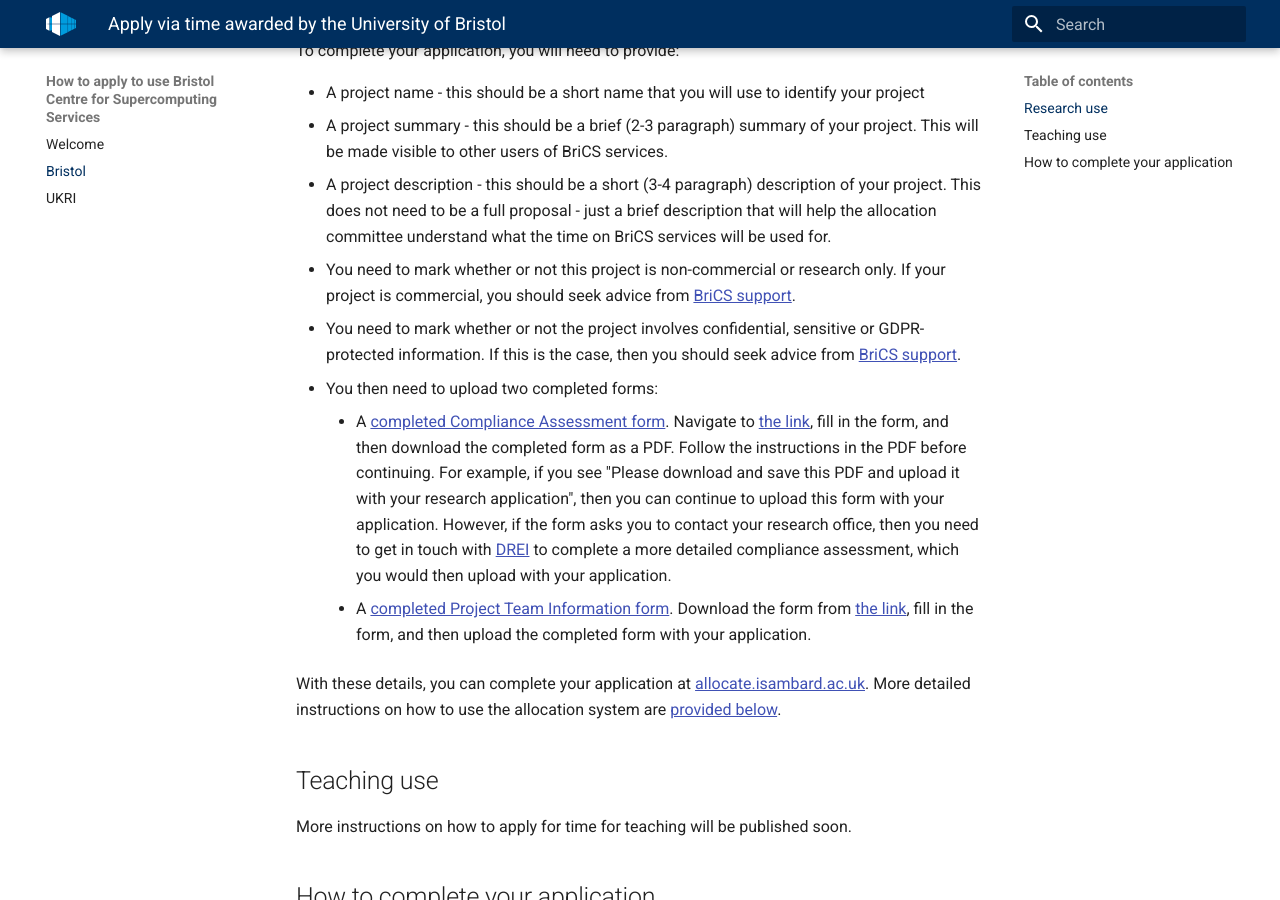
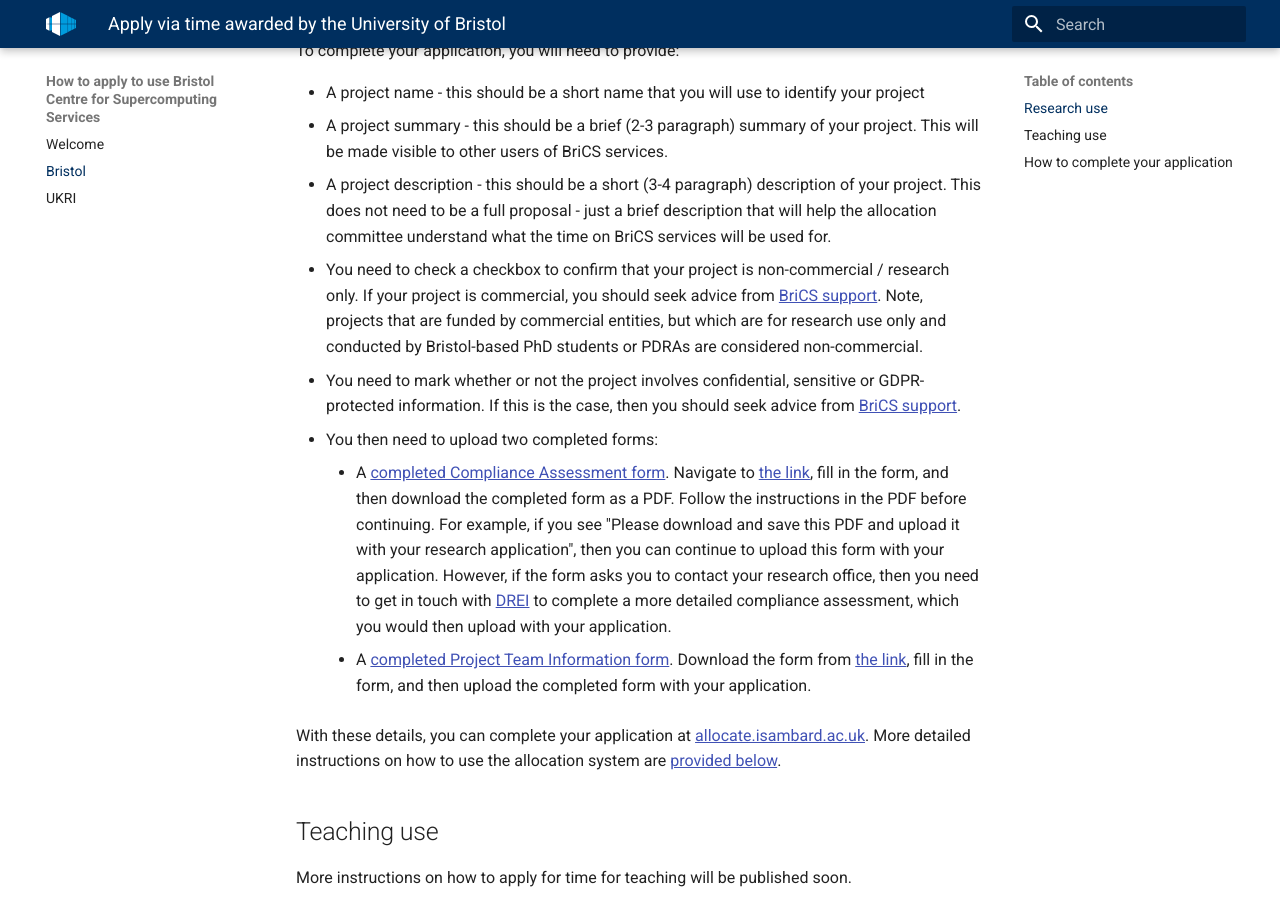
Before and after one commit to isambard-sc/apply.isambard.ac.uk, an MkDocs documentation site: the page built from docs/bristol/index.md, in a window 1280 px wide and 900 px high, scrolled down 767 px. Built offline with MkDocs 1.6.1 and Material for MkDocs 9.7.7, drawn with Linux system fonts in a browser that asks for light colours; some of the changed text lies outside the part shown.

Commit message:
Clarified check-box about commercial use

```diff
--- a/docs/bristol/index.md
+++ b/docs/bristol/index.md
@@ -26,7 +26,7 @@
 - A project name - this should be a short name that you will use to identify your project
 - A project summary - this should be a brief (2-3 paragraph) summary of your project. This will be made visible to other users of BriCS services.
 - A project description - this should be a short (3-4 paragraph) description of your project. This does not need to be a full proposal - just a brief description that will help the allocation committee understand what the time on BriCS services will be used for.
-- You need to mark whether or not this project is non-commercial or research only. If your project is commercial, you should seek advice from [BriCS support][brics-support].
+- You need to check a checkbox to confirm that your project is non-commercial / research only. If your project is commercial, you should seek advice from [BriCS support][brics-support]. Note, projects that are funded by commercial entities, but which are for research use only and conducted by Bristol-based PhD students or PDRAs are considered non-commercial.
 - You need to mark whether or not the project involves confidential, sensitive or GDPR-protected information. If this is the case, then you should seek advice from [BriCS support][brics-support].
 - You then need to upload two completed forms:
     - A [completed Compliance Assessment form][compliance-assessment]. Navigate to [the link][compliance-assessment], fill in the form, and then download the completed form as a PDF. Follow the instructions in the PDF before continuing. For example, if you see "Please download and save this PDF and upload it with your research application", then you can continue to upload this form with your application. However, if the form asks you to contact your research office, then you need to get in touch with [DREI][contact-drei] to complete a more detailed compliance assessment, which you would then upload with your application.
@@ -75,7 +75,7 @@
 - A project name - this should be a short name that you will use to identify your project
 - A project summary - this should be a brief (2-3 paragraph) summary of your project. This will be made visible to other users of BriCS services.
 - A project description - this should be a short (3-4 paragraph) description of your project. This does not need to be a full proposal - just a brief description that will help the allocation committee understand what the time on BriCS services will be used for.
-- You need to mark whether or not this project is non-commercial or research only. If your project is commercial, you should seek advice from [BriCS support][brics-support].
+- You need to check a checkbox to confirm that your project is non-commercial / research only. If your project is commercial, you should seek advice from [BriCS support][brics-support]. Note, projects that are funded by commercial entities, but which are for research use only and conducted by Bristol-based PhD students or PDRAs are considered non-commercial.
 - You need to mark whether or not the project involves confidential, sensitive or GDPR-protected information. If this is the case, then you should seek advice from [BriCS support][brics-support].
 
 ![Screenshot showing completed application page](images/application_details.png){ style="width:100%;max-width:600px;height:auto"}
```
